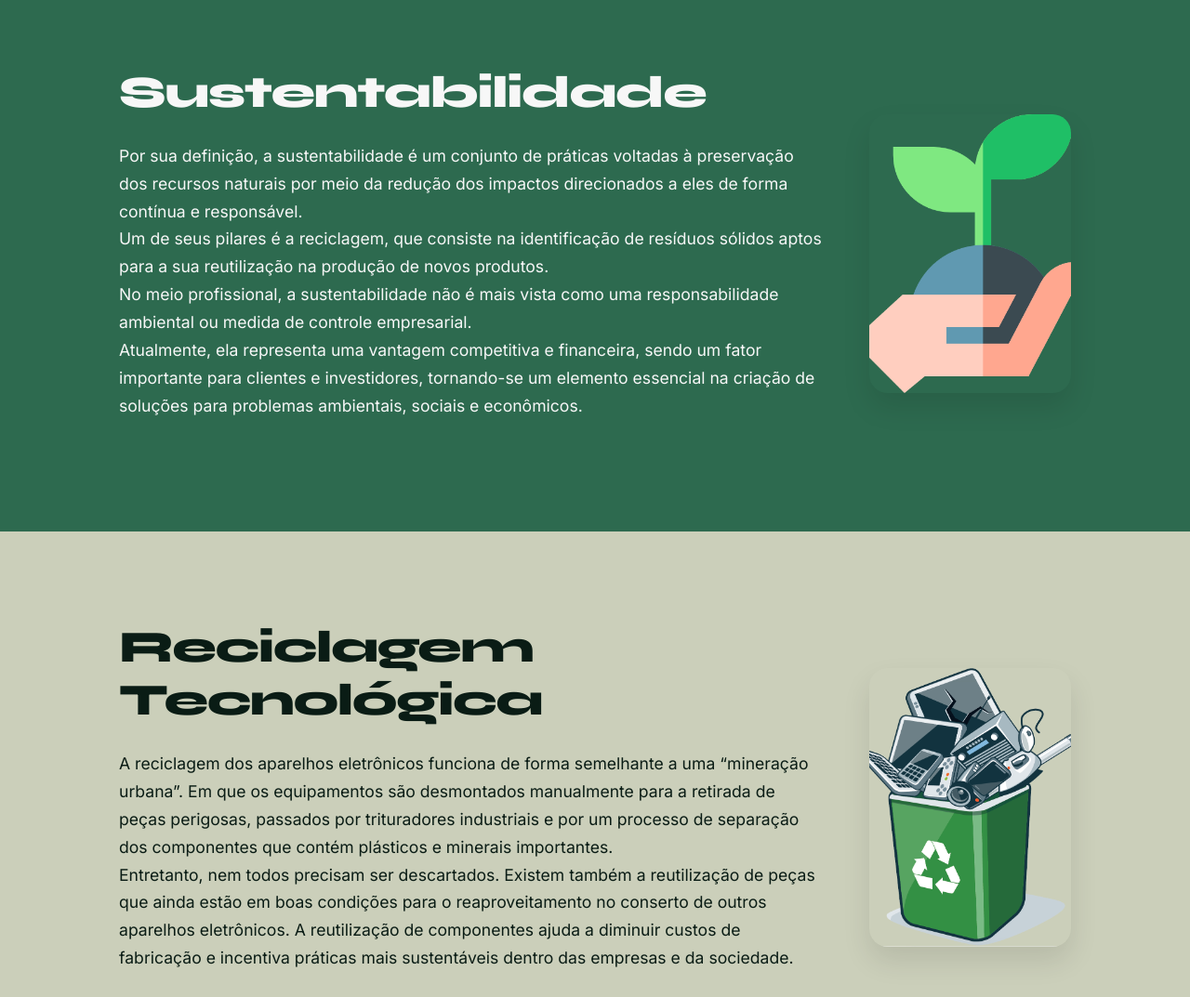
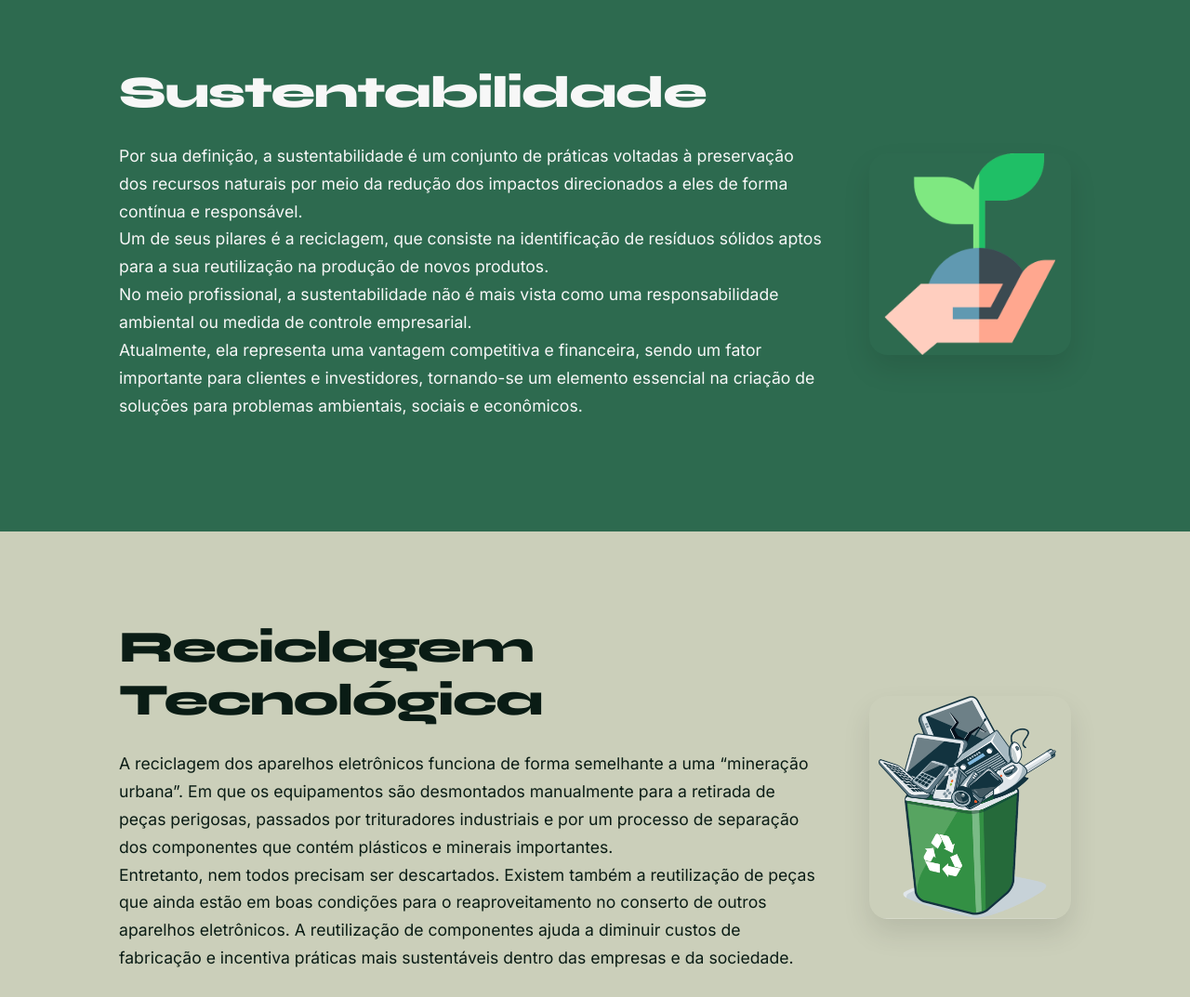
Before and after one commit to DanyPerigosa/X-Tech, a plain HTML site: page index.html in a window 1280 px wide. Shown: the part 880-1953 px from the top of the page at 93% size. Drawn offline with Linux system fonts and the light colour scheme.

Commit message:
tentativa de correção de erro style.css

```diff
--- a/css/style.css
+++ b/css/style.css
@@ -278,10 +278,10 @@ html {
 }
 
 .section-image {
-    width: 100%;          /* Garante que ela ocupe o espaço disponível */
-    max-width: 450px;     /* Define um tamanho limite para não ficar gigante */
-    height: 300px;        /* Fixa uma altura para que ela tenha presença */
-    object-fit: cover;    /* A MÁGICA: Preenche o espaço 300x450 sem deformar a imagem */
+    width: 100%;
+    max-width: 450px;
+    height: auto;         /* TROQUEI: Deixa a altura ser automática baseada na largura */
+    object-fit: contain;  /* TROQUEI: 'contain' mostra a imagem INTEIRA sem cortar nada */
     border-radius: 20px;
     box-shadow: 0 15px 30px rgba(0,0,0,0.1);
     display: block;
```
